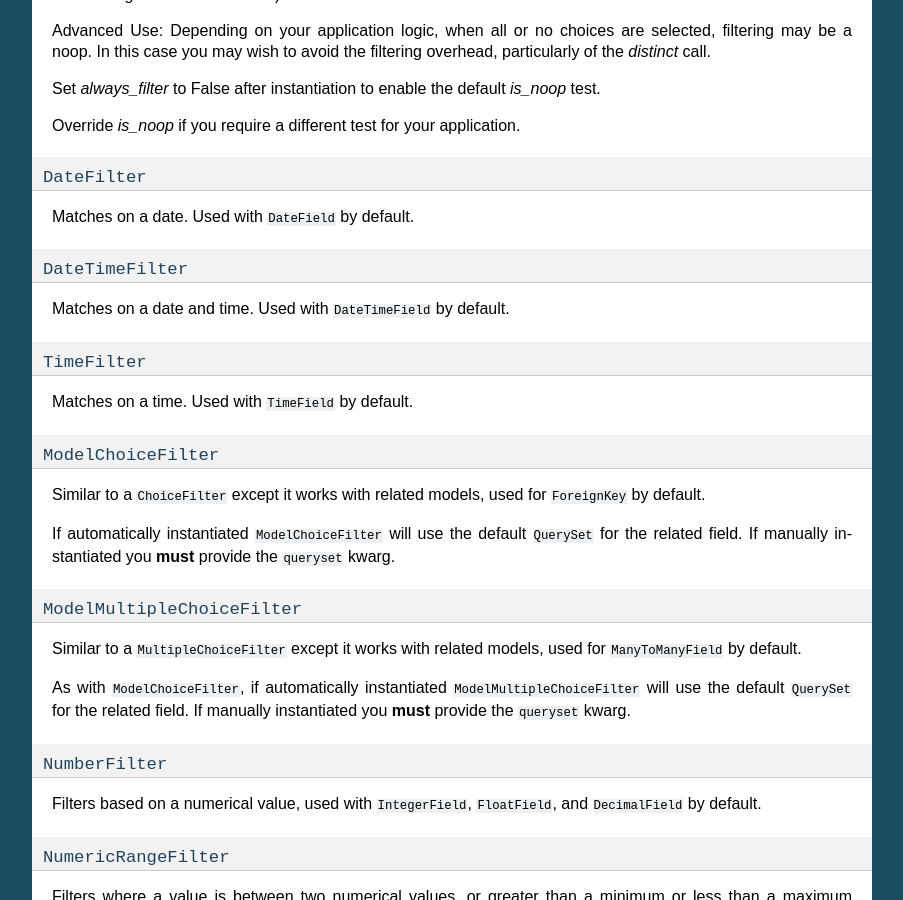
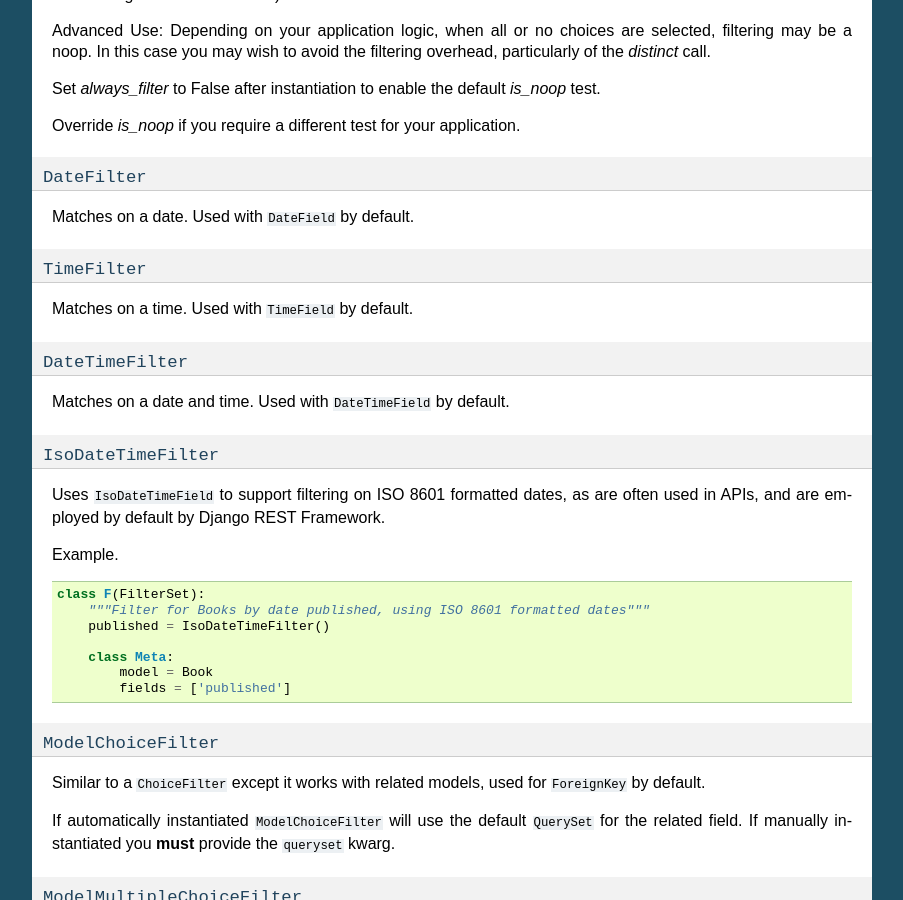
Before and after one commit to carltongibson/django-filter, a Sphinx documentation site: the page built from docs/ref/filters.txt, in a window 1280 px wide and 900 px high, scrolled down 1287 px. Shown: the whole window, without its empty margins (198-1101 px from the left). Built offline with Sphinx 7.4.7, drawn with Linux system fonts in a browser that asks for light colours; some of the changed text lies outside the part shown.

Commit message:
Add docs for IsoDateTimeField/Filter

```diff
--- a/docs/index.txt
+++ b/docs/index.txt
@@ -15,5 +15,6 @@ Contents:
     install
     usage
     ref/filters
+    ref/fields
     ref/widgets
     tests
--- a/docs/ref/filters.txt
+++ b/docs/ref/filters.txt
@@ -93,15 +93,35 @@ Override `is_noop` if you require a different test for your application.
 
 Matches on a date.  Used with ``DateField`` by default.
 
+
+``TimeFilter``
+~~~~~~~~~~~~~~
+
+Matches on a time.  Used with ``TimeField`` by default.
+
+
 ``DateTimeFilter``
 ~~~~~~~~~~~~~~~~~~
 
 Matches on a date and time.  Used with ``DateTimeField`` by default.
 
-``TimeFilter``
-~~~~~~~~~~~~~~
 
-Matches on a time.  Used with ``TimeField`` by default.
+``IsoDateTimeFilter``
+~~~~~~~~~~~~~~~~~~~~~
+
+Uses ``IsoDateTimeField`` to support filtering on ISO 8601 formatted dates, as are often used in APIs, and are employed by default by Django REST Framework.
+
+Example. ::
+
+    class F(FilterSet):
+        """Filter for Books by date published, using ISO 8601 formatted dates"""
+        published = IsoDateTimeFilter()
+
+        class Meta:
+            model = Book
+            fields = ['published']
+
+
 
 ``ModelChoiceFilter``
 ~~~~~~~~~~~~~~~~~~~~~
```
Also changed, not shown: docs/ref/fields.txt (added, +11 -0 lines).
